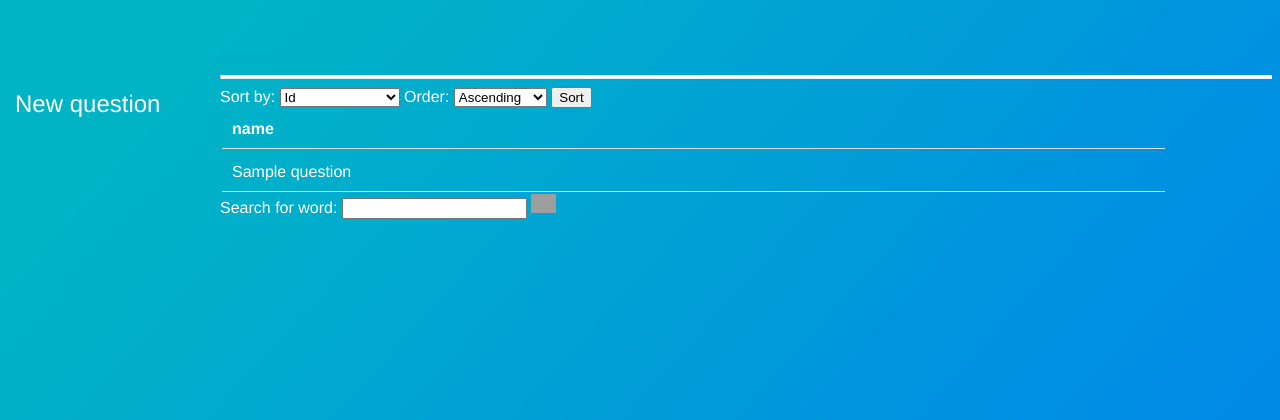
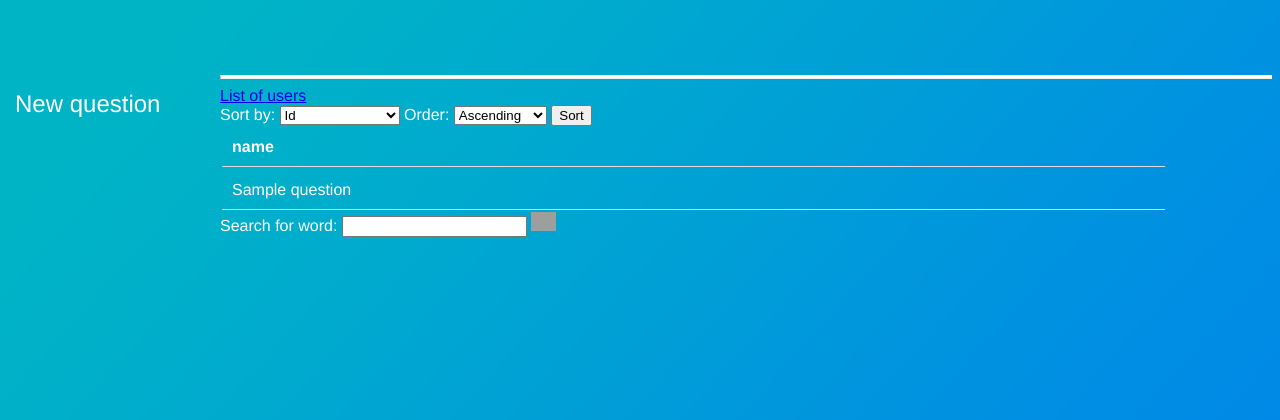
Before and after one commit to MKristof6/Ask-Mate-3, a Flask app: template templates/list.html in a window 1280 px wide. Shown: the top 420 px of the page. Run offline with Flask 2, Linux system fonts and the light colour scheme; the template is opened without the code that fills it: most values are stand-ins (such as "Sample title", 1, 10 or a date in 2020); grey boxes are pictures that could not be loaded.

Commit message:
Link users list from main page

```diff
--- a/templates/list.html
+++ b/templates/list.html
@@ -7,6 +7,9 @@
 </head>
 <body>
 <hr style="border-top: 3px solid white">
+{#<!-- {% if username in session %} -->#}
+    <a id="userlist" href="/users"> List of users</a>
+{#<!-- {% endif %} -->#}
 <form action="/" method="get">
     <label for="sort">Sort by:</label>
     <select id="sort" name="sort">
```
